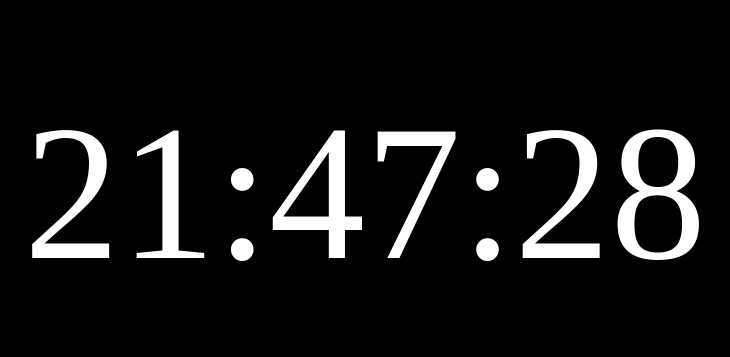
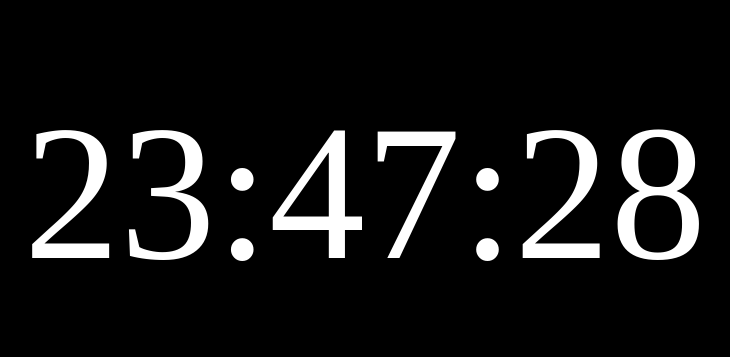
Before and after one commit to juju577/juju577.github.io, a plain HTML site: page index.html in a window 1280 px wide. Shown: the part 206-563 px from the top of the page, without its empty margins (275-1005 px from the left). Drawn offline with Linux system fonts and the light colour scheme.

Commit message:
Update index.html

```diff
--- a/index.html
+++ b/index.html
@@ -80,7 +80,7 @@
 
                 var dateNow = new Date().getTime();
 
-                var dateToGo = new Date("2018-11-30T15:00:00").getTime();
+                var dateToGo = new Date("2018-11-30T17:00:00Z").getTime();
 
                 timerBox.innerHTML = properString(dateToGo - dateNow);
                 if(timerBox.innerHTML=="00:00:00"){
```
